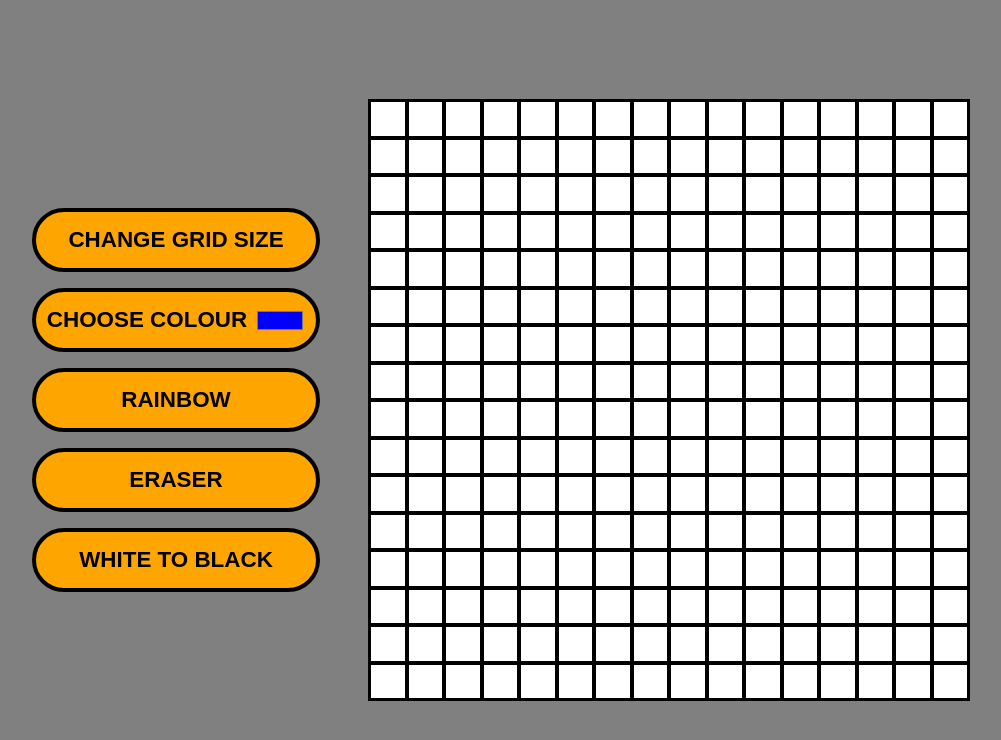
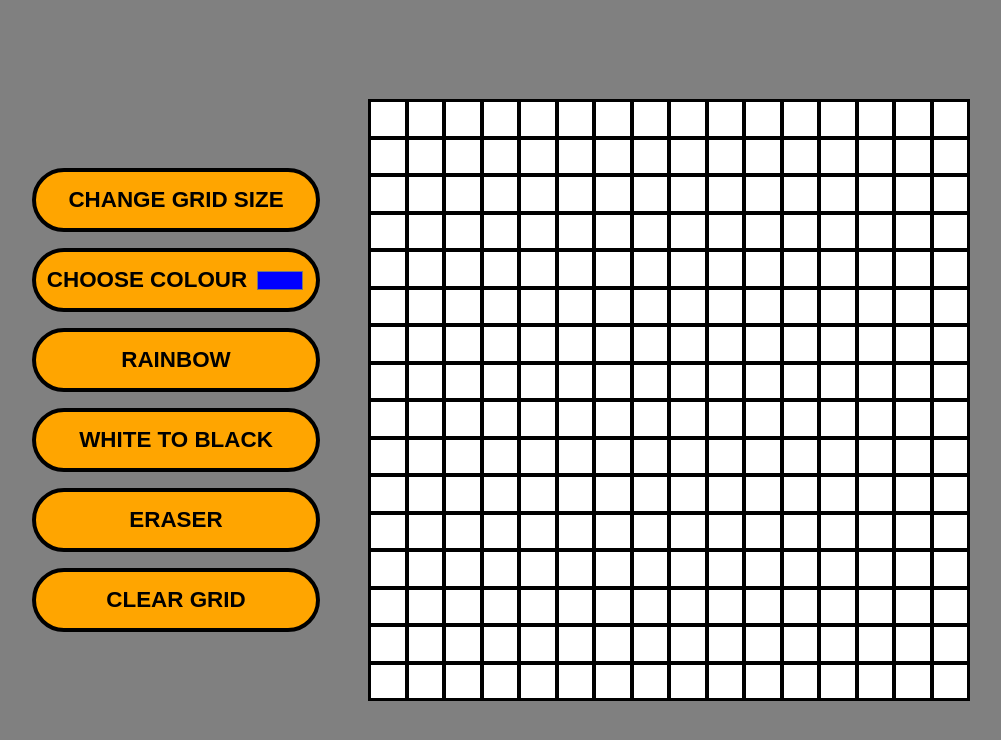
Before and after one commit to RyanNolan1/etch-a-sketch, a plain HTML site: page index.html in a window 1280 px wide. Shown: the whole page, without its empty margins (139-1140 px from the left). Drawn offline with Linux system fonts and the light colour scheme.

Commit message:
this will add the clear grid function

```diff
--- a/index.html
+++ b/index.html
@@ -16,8 +16,9 @@
         CHOOSE COLOUR <input type="color" id="colour-picker" value="#0000ff" onchange="chooseColour()"/>
       </div>
       <button class="buttons" onclick="rainbow()">RAINBOW</button>
+      <button class="buttons" onclick="whiteToBlack()">WHITE TO BLACK</button>
       <button class="buttons" onclick="eraser()">ERASER</button>
-      <button class="buttons" onclick="whiteToBlack()">WHITE TO BLACK</button>
+      <button class="buttons" onclick="clearGrid()">CLEAR GRID</button>
     </section>
     <div id="grid-container"></div>
     <script src="./scripts.js"></script>
```
